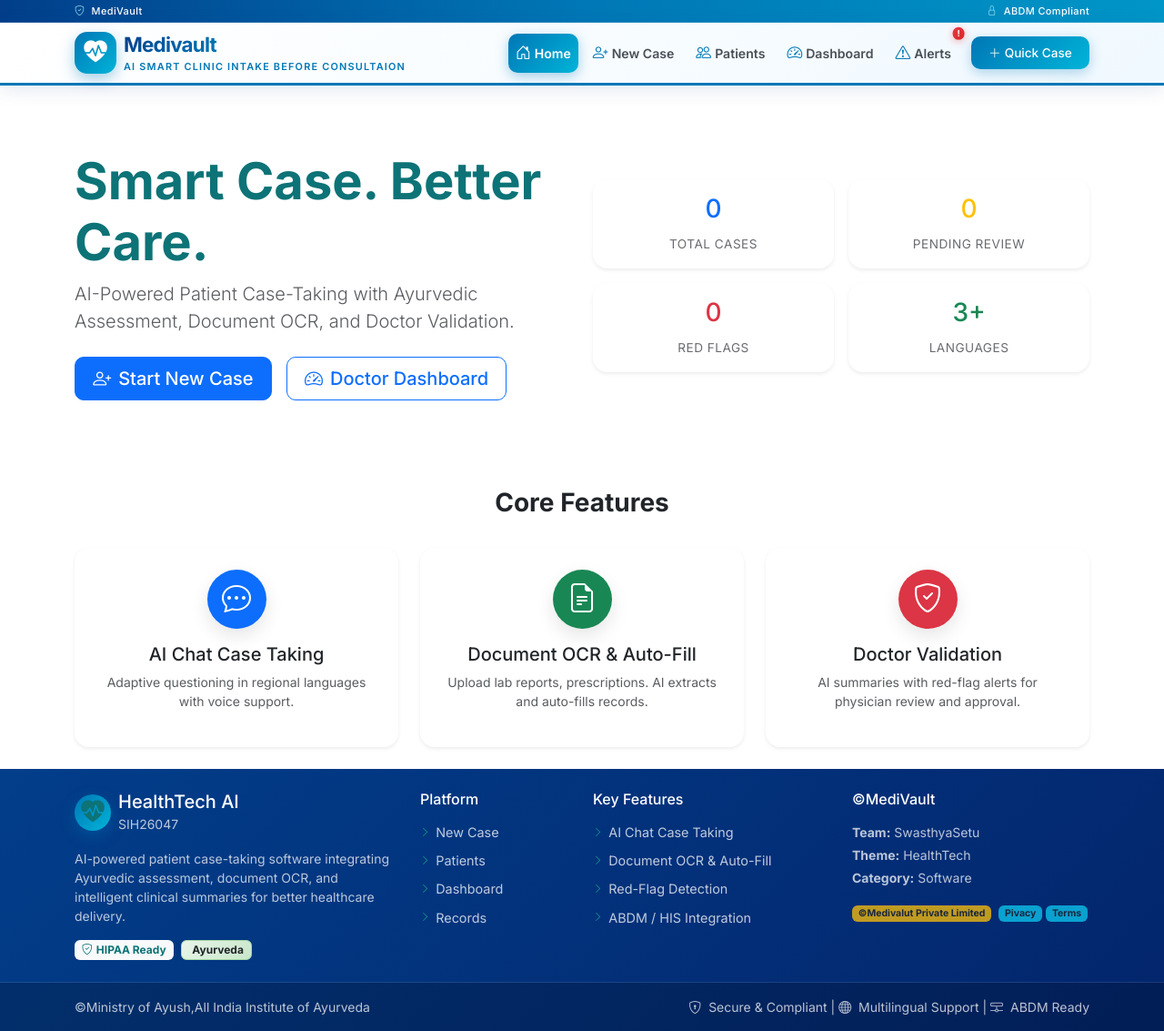
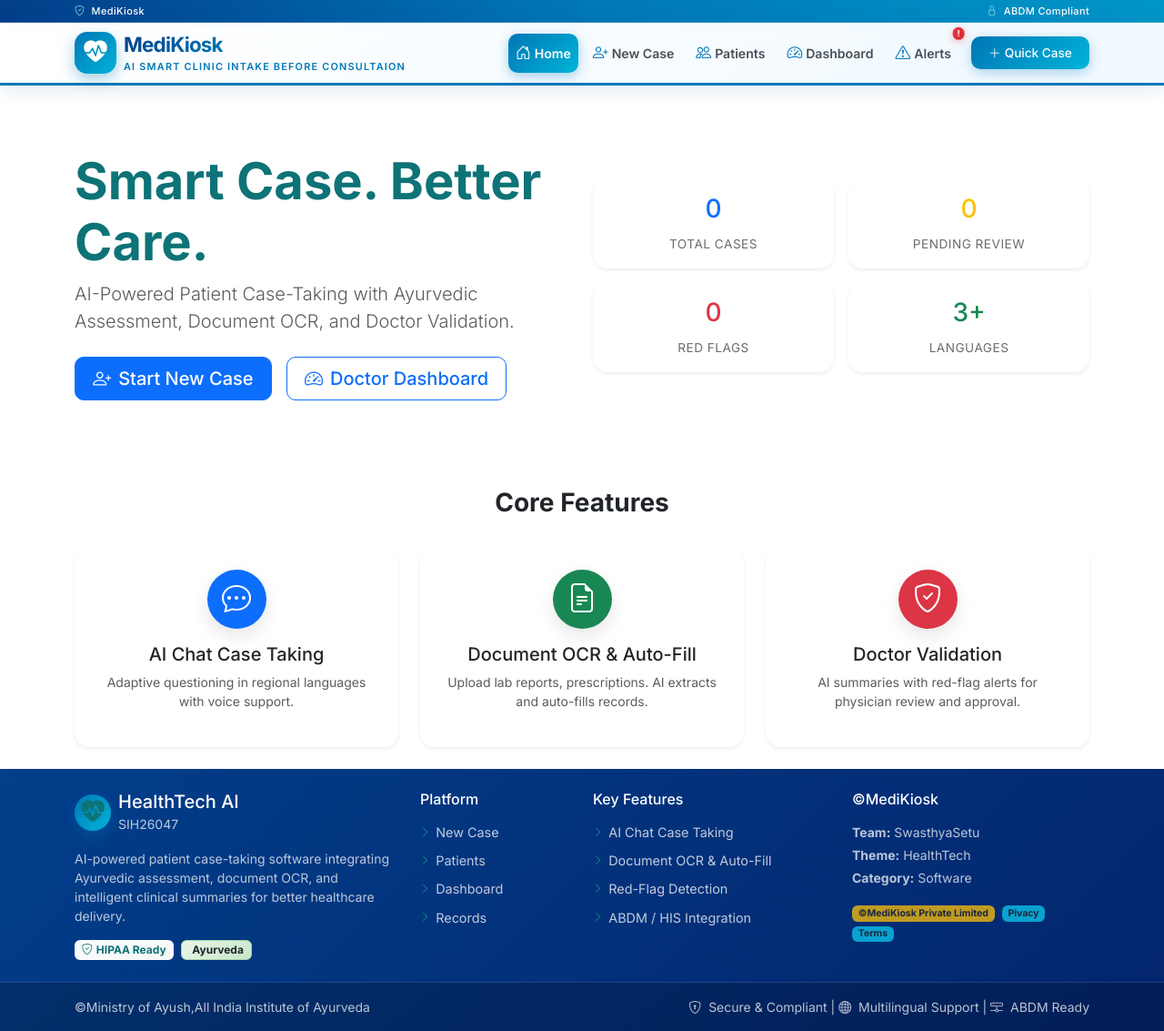
Before and after one commit to pavanbhawar03-afk/SwasthyaSetu, a Node server app: page / in a window 1280 px wide. Shown: the whole page at 91% size. Run offline with Node 20, Linux system fonts and the light colour scheme; data that the repository does not hold is empty; some libraries are stand-ins or nearby versions.

Commit message:
Changes Commited successfully in Main File

```diff
--- a/views/layouts/main.ejs
+++ b/views/layouts/main.ejs
@@ -5,7 +5,7 @@
   <meta charset="UTF-8">
   <meta name="viewport" content="width=device-width, initial-scale=1.0">
   <title>
-    <%= title %> | MediVault
+    <%= title %> | MediKiosk
   </title>
   <link href="https://cdn.jsdelivr.net/npm/bootstrap@5.3.2/dist/css/bootstrap.min.css" rel="stylesheet">
   <link rel="stylesheet" href="https://cdn.jsdelivr.net/npm/bootstrap-icons@1.11.1/font/bootstrap-icons.css">
@@ -19,7 +19,7 @@
   <!-- TOP BAR -->
   <div class="top-bar bg-dark text-white py-1">
     <div class="container d-flex justify-content-between align-items-center">
-      <small><i class="bi bi-shield-check me-1"></i> MediVault</small>
+      <small><i class="bi bi-shield-check me-1"></i> MediKiosk</small>
       <small class="d-flex align-items-center">
         <div id="google_translate_element" class="me-3"></div>
         <span><i class="bi bi-lock me-1"></i> ABDM Compliant</span>
@@ -35,7 +35,7 @@
           <i class="bi bi-heart-pulse-fill"></i>
         </div>
         <div class="brand-text">
-          <span class="brand-title">Medivault</span>
+          <span class="brand-title">MediKiosk</span>
           <small class="brand-tagline d-block">Ai Smart Clinic Intake Before Consultaion</small>
         </div>
       </a>
@@ -145,13 +145,13 @@
 
           <!-- Team & Event -->
           <div class="col-lg-3 col-md-6">
-            <h6 class="text-white mb-3">&copy;MediVault</h6>
+            <h6 class="text-white mb-3">&copy;MediKiosk</h6>
             <div class="text-light opacity-75 small">
               <p class="mb-1"><strong>Team:</strong> SwasthyaSetu</p>
               <p class="mb-1"><strong>Theme:</strong> HealthTech</p>
               <p class="mb-2"><strong>Category:</strong> Software</p>
               <div class="mt-3">
-                <span class="badge bg-warning text-dark me-1">&copy;Medivalut Private Limited</span>
+                <span class="badge bg-warning text-dark me-1">&copy;MediKiosk Private Limited</span>
                 <span class="badge bg-info text-dark">Pivacy</span>
                 <span class="badge bg-info text-dark">Terms</span>
               </div>
```
